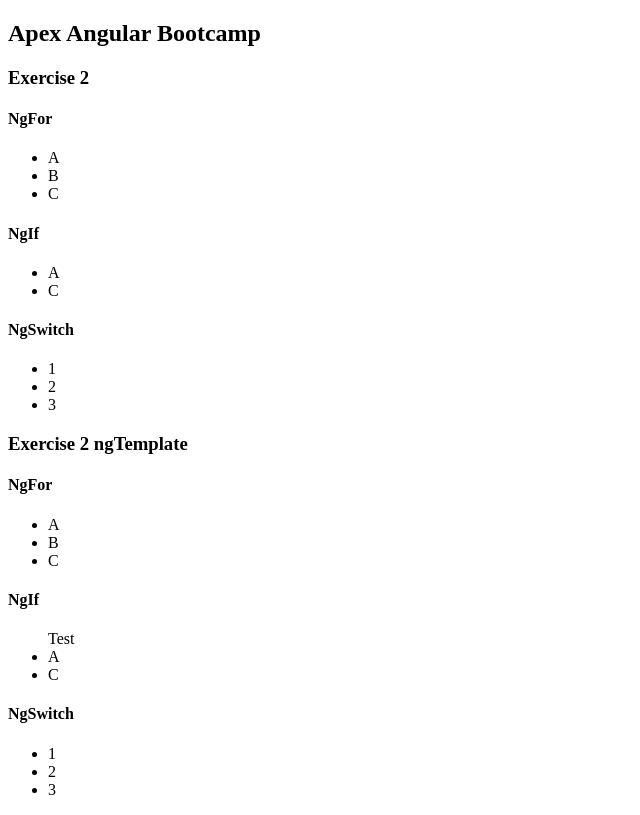
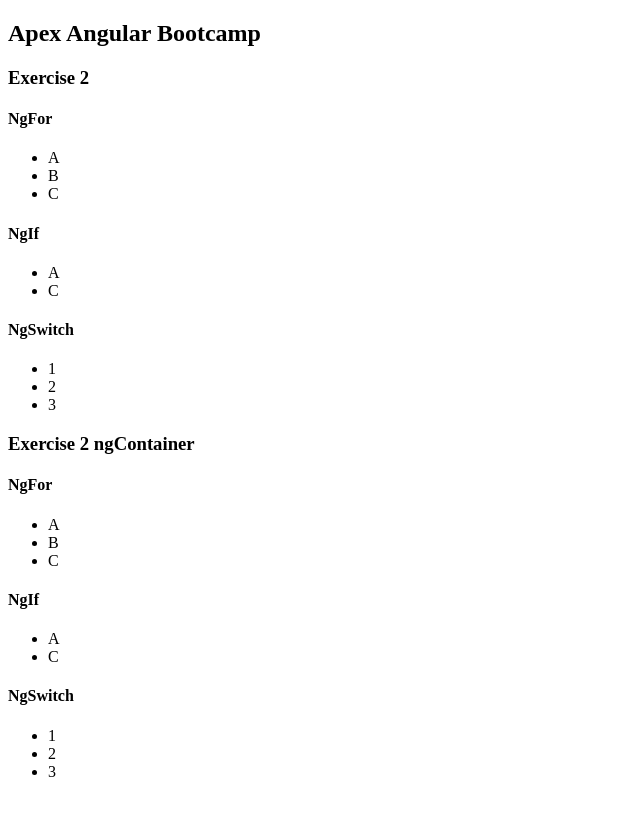
Before and after one commit to josago11/Apex_Angular_Bootcamp, an Angular app: page / in a window 1280 px wide. Shown: the whole page, without its empty margins (0-640 px from the left). Built offline with nearby package versions, Linux system fonts and the light colour scheme.

Commit message:
Update 2

```diff
--- a/src/app/components/directivas-estructurales/directivas-estructurales.component.html
+++ b/src/app/components/directivas-estructurales/directivas-estructurales.component.html
@@ -20,7 +20,7 @@
     </ul>
 </div>
 <div>
-    <h3>Exercise 2 ngTemplate</h3>
+    <h3>Exercise 2 ngContainer</h3>
     <h4>NgFor</h4>
     <ul>
         <ng-template ngFor let-i [ngForOf]="array">
@@ -29,10 +29,6 @@
     </ul>
     <h4>NgIf</h4>
     <ul>
-        Test
-        <ng-template *ngFor="let i of array">
-            <li *ngIf="i!=='B'">{{i}}</li>
-        </ng-template>
         <ng-container *ngFor="let i of array">
             <li *ngIf="i!=='B'">{{ i }}</li>
         </ng-container>
```
